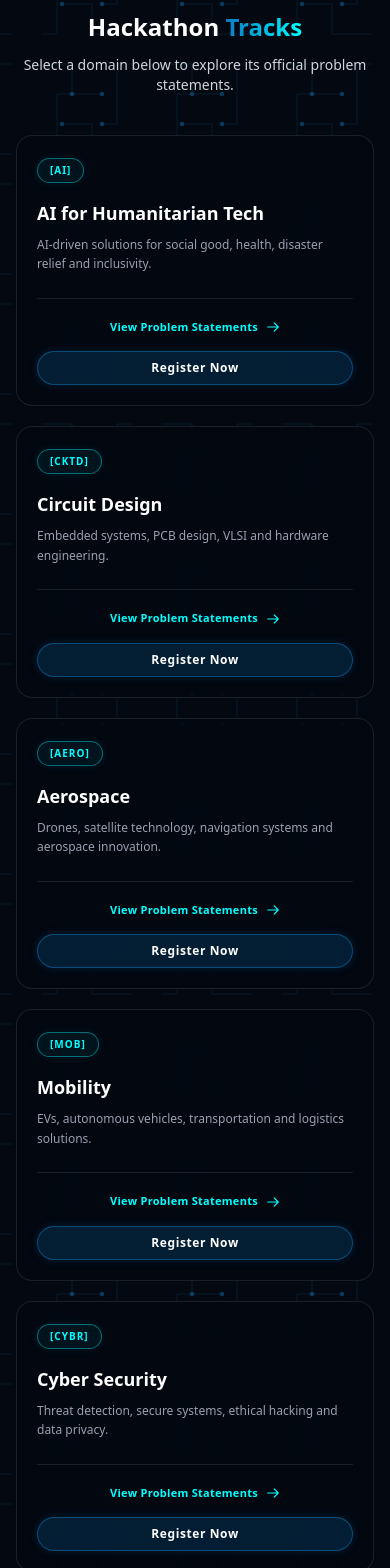
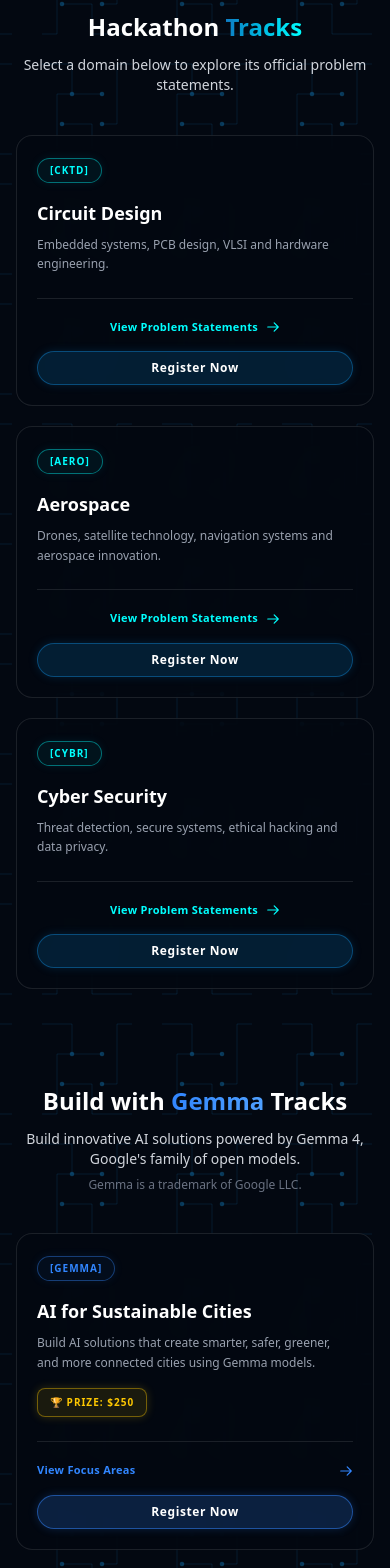
Before and after one commit to Sharanx77/neo-nexus-36.1, a Next.js app: page / in a window 390 px wide. Shown: the part 5618-7186 px from the top of the page. Built offline with nearby package versions, Linux system fonts and the light colour scheme.

Commit message:
Update Tracks.tsx

```diff
--- a/components/Tracks.tsx
+++ b/components/Tracks.tsx
@@ -29,21 +29,8 @@
     setActiveProblem(activeProblem === problemId ? null : problemId);
   };
 
+  // Standard Tracks (AI for Humanitarian Tech and Mobility are hidden)
   const trackData = [
-    {
-      id: 'ai',
-      tag: 'AI',
-      name: 'AI for Humanitarian Tech',
-      shortDesc: 'AI-driven solutions for social good, health, disaster relief and inclusivity.',
-      problems: [
-        { id: 'AI-01', title: 'Hyperlocal Al Disaster Early-Warning & Multilingual Alert System ', desc: 'Develop an Al-based Early Warning System that uses IMD APIs, satellite data, NDMA datasets, social media signals, and simulated loT sensor data to predict floods, cyclones, and landslides 12-72 hours in advance. The system displays risk levels and confidence scores on a Streamlit/React dashboard and sends multilingual voice and SMS alerts through Twilio/WhatsApp to communities with limited internet access, providing localized, timely disaster warnings using simulated sensor feeds without requiring physical IoT hardware. ' },
-        { id: 'AI-02', title: 'Al Health Screener for Rural Primary Health Centre Workers ', desc: 'Develop an Al-based Health Screening Assistant for PHC workers (ASHA/ANMs) that collects patient symptoms (via voice or form), vital signs, and medical history to generate low/medium/high risk stratification, referral guidance, and chronic disease alerts using an ML classifier trained on ICMR/NHP datasets. The mobile-first web app supports English and one Indian regional language (Kannada/Hindi), includes a basic patient tracker, integrates Google TTS/IndicTTS for voice assistance, and is designed for future compatibility with ABDM sandbox APIs. ' },
-        { id: 'AI-03', title: 'Affordable Al-Powered AAC Tool for Non-Verbal Differently-Abled Individuals ', desc: 'Develop an Al-powered Augmentative and Alternative Communication (AAC) tool for non-verbal individuals that enables communication through webcam-based eye-gaze tracking (MediaPipe Iris), facial gestures, or a symbol board with text-to-speech. The system adapts to user behavior by learning frequently used patterns, supports Hindi and one regional language, and provides offline, affordable communication assistance using technologies like MediaPipe, OpenCV, Coqui TTS, and SQLite. ' },
-        { id: 'AI-04', title: 'WhatsApp/IVR Crop Disease & Soil Advisory for Marginal Farmers ', desc: 'Develop an Al-powered Crop Advisory System accessible via WhatsApp or IVR that accepts crop photos or voice descriptions to detect diseases and pests using a CNN (PlantVillage dataset), provides farmer-language advisory (Hindi + Kannada), offers soil health recommendations based on NPK/pH values, and suggests relevant government schemes such as PM-KISAN and the Soil Health Card, ensuring easy access for small and marginal farmers with basic phones. ' },
-        { id: 'AI-05', title: 'Real-Time Indian Sign Language Recognition & Translation System ', desc: 'Develop a real-time Indian Sign Language (ISL) Recognition System that uses a webcam and MediaPipe Holistic to detect hand and facial landmarks, recognizes 50+ ISL signs using LSTM/Transformer models, and converts them into text and optional speech (TTS). The system also includes few-shot learning to add new signs without full retraining, achieving 80%+ accuracy for use in education, healthcare, and government services. ' },
-        { id: 'AI-06', title: 'Federated Al Platform for Privacy-Preserving Disease Surveillance Across PHCS ', desc: 'Develop a Federated Learning-Based Disease Outbreak Detection System where simulated PHC nodes train local models on symptom data without sharing raw patient records. A FedAvg aggregator combines these models to detect disease outbreaks and anomalous symptom clusters, with optional differential privacy for enhanced data security. The system displays a district-level disease risk heatmap, ensuring DPDP Act 2023 compliance while enabling real-time, privacy-preserving outbreak monitoring. ' }
-      ]
-    },
     {
       id: 'circuit',
       tag: 'CKTD',
@@ -70,19 +57,6 @@
         { id: 'AERO-03', title: 'Satellite Change Detection System for Airport OLS Zone Encroachment Monitoring ', desc: 'Develop an Al-based Satellite Change Detection System that compares multi-temporal Sentinel-2/Bhuvan satellite images to detect new built-up areas using U-Net or image differencing. The system identifies change polygons with coordinates and severity, checks them against AAI Obstacle Limitation Surface (OLS) boundaries, and generates a downloadable alert report with map visualization for monitoring unauthorized construction near airports. ' },
         { id: 'AERO-04', title: 'Drone Swarm Coordination Simulator for Disaster Search & Rescue ', desc: 'Develop an Albased -Multi-Drone Swarm Simulation for disaster search and rescue that simulates multiple drones using a decentralized coordination algorithm (e.g., stigmergy, auction-based, or MARL) to maximize area coverage and victim detection under battery constraints. The system provides swarm path visualization, evaluates coverage and detection metrics, and compares performance against a single-drone baseline. ' },
         { id: 'AERO-05', title: 'Al Space Weather Impact Predictor for LEO Satellite Operations ', desc: 'Develop an Al-based Space Weather Impact Prediction System for LEO satellites that uses NOAA SWPC alerts and Kp index data to predict atmospheric drag and orbit decay using LSTM/Gaussian Process models. The system estimates re-entry timeline changes for user-defined satellite TLEs, displays a risk dashboard, and sends configurable alerts when space weather conditions exceed specified Kp thresholds. ' }
-      ]
-    },
-    {
-      id: 'mob',
-      tag: 'MOB',
-      name: 'Mobility',
-      shortDesc: 'EVs, autonomous vehicles, transportation and logistics solutions.',
-      problems: [
-        { id: 'MOB-01', title: 'Predictive Battery State-of-Health System for Indian EV Two-Wheelers ', desc: 'Develop an Al-based Battery State of Health (SoH) and Remaining Useful Life (RUL) Prediction System that uses NASA/CALCE battery datasets to train an LSTM/Gaussian Process model, applies Indian 2-wheeler duty cycle corrections (city traffic, monsoon charging, heat stress), and provides an interactive fleet dashboard with SoH/RUL predictions, configurable alerts, and model performance metrics (MAE/RMSE). ' },
-        { id: 'MOB-02', title: 'Reinforcement Learning-Based Adaptive Traffic Signal Control for Indian Intersections ', desc: 'Develop an Al-based Adaptive Traffic Signal Control System using SUMO and DQN/Q-learning to optimize signal timings at a 4-way Indian mixed-traffic intersection based on real-time queue lengths. The system compares performance with fixed-timing and Webster\'s method under peak and off-peak traffic, evaluates wait time, throughput, and emissions, and optionally uses YOLO-based vehicle counting from real traffic video. ' },
-        { id: 'MOB-03', title: 'Accessibility-First Multi-Modal Journey Planner Using Indian GTFS Data ', desc: 'Develop an accessible multi-modal journey planner that uses GTFS data (BMTC/BEST/DTC) and OpenStreetMap to provide cost-optimized, accessibility-aware routes with elevators, ramps, and accessible stops. The app features a screen-reader (ARIA) compatible interface, voice guidance, real-time disruption alerts, and supports multi-modal routing using Dijkstra/A* algorithms. ' },
-        { id: 'MOB-04', title: 'Vehicle-to-Grid (V2G) Energy Management System Simulator for Indian EV Fleets ', desc: 'Develop an Al-based Vehicle-to-Grid (V2G) Energy Management System that simulates an EV fleet and a local grid with solar generation and demand variability using POSOCO data. The system uses LP or RL optimization to schedule charging/discharging cycles, minimizing electricity costs while maintaining vehicle availability, and provides a dashboard comparing cost savings and grid stress reduction with and without V2G. ' },
-        { id: 'MOB-05', title: 'Autonomous Last-Mile Delivery Robot Simulation for Indian Urban Environments ', desc: 'Develop a ROS2-based Autonomous Delivery Robot Simulation that navigates a simulated Indian urban environment using LiDAR, camera, and SLAM (GMapping/Cartographer) for mapping and localization. The system performs dynamic obstacle avoidance, multi-stop route optimization, and monsoon visibility simulation, while evaluating delivery success rate, travel time, and collision metrics in Gazebo/AirSim. ' }
       ]
     },
     {
@@ -115,7 +89,8 @@
       id: 'gemma-cities',
       tag: 'GEMMA',
       name: 'AI for Sustainable Cities',
-      shortDesc: 'Build AI solutions that create smarter, safer, greener, and more connected cities using Gemma models .',
+      shortDesc: 'Build AI solutions that create smarter, safer, greener, and more connected cities using Gemma models.',
+      prize: '$250',
       problems: [
         { id: 'FOCUS-01', title: 'Smart Mobility & Traffic Management' },
         { id: 'FOCUS-02', title: 'Public Services & Citizen Engagement' },
@@ -123,7 +98,8 @@
         { id: 'FOCUS-04', title: 'Waste & Water Management' },
         { id: 'FOCUS-05', title: 'Energy & Environmental Sustainability' },
         { id: 'FOCUS-06', title: 'Disaster Management & Emergency Response' },
-        { id: 'FOCUS-07', title: 'Smart Governance & Civic Tech' }
+        { id: 'FOCUS-07', title: 'Smart Governance & Civic Tech' },
+        { id: 'FOCUS-08', title: 'Open Innovation: Formulate and solve your own unique problem statement within this domain.' }
       ]
     },
     {
@@ -131,6 +107,7 @@
       tag: 'GEMMA',
       name: 'AI for Cyber Security',
       shortDesc: 'Develop AI-powered solutions that enhance digital security, privacy, and cyber resilience.',
+      prize: '$250',
       problems: [
         { id: 'FOCUS-01', title: 'Threat Detection & Incident Response' },
         { id: 'FOCUS-02', title: 'Phishing & Fraud Detection' },
@@ -138,7 +115,8 @@
         { id: 'FOCUS-04', title: 'Security Operations (SOC) Automation' },
         { id: 'FOCUS-05', title: 'Identity & Access Management' },
         { id: 'FOCUS-06', title: 'Privacy & Data Protection' },
-        { id: 'FOCUS-07', title: 'Secure Coding & Developer Security Tools' }
+        { id: 'FOCUS-07', title: 'Secure Coding & Developer Security Tools' },
+        { id: 'FOCUS-08', title: 'Open Innovation: Formulate and solve your own unique problem statement within this domain.' }
       ]
     },
     {
@@ -146,6 +124,7 @@
       tag: 'GEMMA',
       name: 'AI for Education',
       shortDesc: 'Create AI applications that make learning more personalized, accessible, and engaging.',
+      prize: '$250',
       problems: [
         { id: 'FOCUS-01', title: 'AI Tutors & Personalized Learning' },
         { id: 'FOCUS-02', title: 'Student Assessment & Feedback' },
@@ -153,7 +132,8 @@
         { id: 'FOCUS-04', title: 'Accessibility & Inclusive Education' },
         { id: 'FOCUS-05', title: 'Teacher Productivity Tools' },
         { id: 'FOCUS-06', title: 'Career Guidance & Skill Development' },
-        { id: 'FOCUS-07', title: 'Lifelong Learning' }
+        { id: 'FOCUS-07', title: 'Lifelong Learning' },
+        { id: 'FOCUS-08', title: 'Open Innovation: Formulate and solve your own unique problem statement within this domain.' }
       ]
     },
     {
@@ -161,6 +141,7 @@
       tag: 'GEMMA',
       name: 'AI for Humanitarian Tech',
       shortDesc: 'Develop AI solutions that improve lives and address pressing societal challenges.',
+      prize: '$250',
       problems: [
         { id: 'FOCUS-01', title: 'Healthcare & Public Health' },
         { id: 'FOCUS-02', title: 'Disaster Relief & Crisis Response' },
@@ -168,7 +149,8 @@
         { id: 'FOCUS-04', title: 'Mental Health & Well-being' },
         { id: 'FOCUS-05', title: 'Agriculture & Food Security' },
         { id: 'FOCUS-06', title: 'Financial Inclusion' },
-        { id: 'FOCUS-07', title: 'Climate Action & Social Impact' }
+        { id: 'FOCUS-07', title: 'Climate Action & Social Impact' },
+        { id: 'FOCUS-08', title: 'Open Innovation: Formulate and solve your own unique problem statement within this domain.' }
       ]
     }
   ];
@@ -190,7 +172,7 @@
             </p>
           </div>
 
-          <div className="grid grid-cols-1 md:grid-cols-2 lg:grid-cols-3 gap-5 sm:gap-6 mb-24">
+          <div className="grid grid-cols-1 md:grid-cols-2 lg:grid-cols-3 gap-5 sm:gap-6 mb-24 justify-center">
             {trackData.map((domain) => (
               <div
                 key={domain.id}
@@ -209,9 +191,11 @@
                   {domain.name}
                 </h3>
 
-                <p className="text-gray-400 text-xs sm:text-sm leading-relaxed mb-6 flex-grow">
-                  {domain.shortDesc}
-                </p>
+                <div className="flex-grow flex flex-col items-start mb-6">
+                  <p className="text-gray-400 text-xs sm:text-sm leading-relaxed">
+                    {domain.shortDesc}
+                  </p>
+                </div>
 
                 <div className="mt-auto border-t border-white/10 pt-5 flex flex-col sm:flex-row items-center justify-between gap-4">
                   <span className="text-[11px] sm:text-xs md:text-sm font-semibold tracking-wide text-cyan group-hover:text-white transition-colors flex items-center gap-2">
@@ -241,10 +225,10 @@
               Build with <span className="text-transparent bg-clip-text bg-gradient-to-r from-[#3186FF] to-[#4FA0FF]">Gemma</span> Tracks
             </h2>
             <p className="text-gray-300 text-sm sm:text-base max-w-2xl mx-auto mb-2">
-              Build innovative AI solutions powered by Gemma 4, Google's family of open models .
+              Build innovative AI solutions powered by Gemma 4, Google's family of open models.
             </p>
             <p className="text-gray-500 text-xs font-medium">
-              Gemma is a trademark of Google LLC .
+              Gemma is a trademark of Google LLC.
             </p>
           </div>
 
@@ -268,9 +252,17 @@
                   {domain.name}
                 </h3>
 
-                <p className="text-gray-400 text-xs sm:text-sm leading-relaxed mb-6 flex-grow">
-                  {domain.shortDesc}
-                </p>
+                <div className="flex-grow flex flex-col items-start mb-6">
+                  <p className="text-gray-400 text-xs sm:text-sm leading-relaxed">
+                    {domain.shortDesc}
+                  </p>
+
+                  {domain.prize && (
+                    <span className="mt-4 inline-block px-3 py-1.5 text-yellow-400 border border-yellow-400/40 rounded-lg text-[10px] sm:text-xs font-bold tracking-widest bg-yellow-400/10 shadow-[0_0_10px_rgba(250,204,21,0.2)]">
+                      🏆 PRIZE: {domain.prize}
+                    </span>
+                  )}
+                </div>
 
                 <div className="mt-auto border-t border-white/10 pt-5 flex flex-col gap-4">
                   <span className="text-[11px] sm:text-xs md:text-sm font-semibold tracking-wide text-[#3186FF] group-hover:text-white transition-colors flex items-center justify-between">
@@ -294,7 +286,7 @@
             ))}
           </div>
 
-          {/* --- REDUCED GUIDELINES & REQUIREMENT BLOCK MOVED AFTER TRACKS --- */}
+          {/* GUIDELINES & REQUIREMENT BLOCK */}
           <div className="max-w-5xl mx-auto bg-[#030811]/60 backdrop-blur-md border border-[#3186FF]/30 p-5 sm:p-6 rounded-2xl shadow-[0_0_20px_rgba(49,134,255,0.05)]">
             <h3 className="text-white text-sm sm:text-base font-bold uppercase tracking-wider mb-4 text-center md:text-left flex items-center justify-center md:justify-start gap-2">
               <span className="text-[#3186FF]">⚡</span> Gemma Track Requirements & Guidelines
@@ -302,19 +294,19 @@
             <div className="grid grid-cols-1 sm:grid-cols-2 md:grid-cols-4 gap-4 text-left">
               <div className="bg-white/5 p-3 sm:p-4 rounded-xl border border-white/5">
                 <h4 className="text-[#4FA0FF] font-bold text-xs sm:text-sm mb-1">1. Model Integration</h4>
-                <p className="text-gray-400 text-xs leading-relaxed">Must actively deploy Gemma models via prompting, RAG, or fine-tuning pipelines .</p>
+                <p className="text-gray-400 text-xs leading-relaxed">Must actively deploy Gemma models via prompting, RAG, or fine-tuning pipelines.</p>
               </div>
               <div className="bg-white/5 p-3 sm:p-4 rounded-xl border border-white/5">
                 <h4 className="text-[#4FA0FF] font-bold text-xs sm:text-sm mb-1">2. Target Impact</h4>
-                <p className="text-gray-400 text-xs leading-relaxed">Solutions must present creative and structurally effective approaches to problem solving .</p>
+                <p className="text-gray-400 text-xs leading-relaxed">Solutions must present creative and structurally effective approaches to problem solving.</p>
               </div>
               <div className="bg-white/5 p-3 sm:p-4 rounded-xl border border-white/5">
                 <h4 className="text-[#4FA0FF] font-bold text-xs sm:text-sm mb-1">3. Working Prototype</h4>
-                <p className="text-gray-400 text-xs leading-relaxed">Evaluations depend entirely on live runtime stability and production repository checks .</p>
+                <p className="text-gray-400 text-xs leading-relaxed">Evaluations depend entirely on live runtime stability and production repository checks.</p>
               </div>
               <div className="bg-white/5 p-3 sm:p-4 rounded-xl border border-white/5">
                 <h4 className="text-[#4FA0FF] font-bold text-xs sm:text-sm mb-1">4. Deliverables</h4>
-                <p className="text-gray-400 text-xs leading-relaxed">Requires a concise Kaggle write-up submission along with an architectural walk-through video .</p>
+                <p className="text-gray-400 text-xs leading-relaxed">Requires a concise Kaggle write-up submission along with an architectural walk-through video.</p>
               </div>
             </div>
           </div>
@@ -357,6 +349,7 @@
                 const hasDesc = !!problem.desc;
                 const isProblemActive = activeProblem === problem.id;
                 const isGemma = activeDomainData.tag === 'GEMMA';
+                const isOpenInnovation = problem.id === 'FOCUS-08';
 
                 return (
                   <div
@@ -365,7 +358,9 @@
                     className={`${hasDesc ? 'cursor-pointer' : 'cursor-default'} rounded-xl sm:rounded-2xl border transition-all duration-300 flex flex-col bg-[#030811] overflow-hidden
                       ${(isProblemActive && hasDesc)
                         ? (isGemma ? 'border-[#3186FF] shadow-[0_0_20px_rgba(49,134,255,0.4)]' : 'border-electric shadow-[0_0_20px_rgba(14,124,196,0.4)]')
-                        : (isGemma ? 'border-white/10 hover:border-[#3186FF]/40 hover:bg-white/5' : 'border-white/10 hover:border-cyan/40 hover:bg-white/5')
+                        : (isGemma
+                            ? (isOpenInnovation ? 'border-yellow-400/50 shadow-[0_0_15px_rgba(250,204,21,0.15)] bg-yellow-400/5' : 'border-white/10 hover:border-[#3186FF]/40 hover:bg-white/5')
+                            : 'border-white/10 hover:border-cyan/40 hover:bg-white/5')
                       }`}
                   >
                     {hasDesc ? (
@@ -397,10 +392,15 @@
                     ) : (
                       // GEMMA TRACK: Simple Point Focus Area
                       <div className="p-3 sm:p-4 flex items-center gap-3 sm:gap-4">
-                        <span className="shrink-0 inline-block px-2.5 py-0.5 rounded-full bg-[#3186FF]/20 text-[#4FA0FF] text-[10px] sm:text-xs font-mono font-bold border border-[#3186FF]/30 shadow-[0_0_10px_rgba(49,134,255,0.2)]">
+                        <span className={`shrink-0 inline-block px-2.5 py-0.5 rounded-full text-[10px] sm:text-xs font-mono font-bold border
+                          ${isOpenInnovation
+                            ? 'bg-yellow-400/20 text-yellow-400 border-yellow-400/40 shadow-[0_0_10px_rgba(250,204,21,0.2)]'
+                            : 'bg-[#3186FF]/20 text-[#4FA0FF] border-[#3186FF]/30 shadow-[0_0_10px_rgba(49,134,255,0.2)]'
+                          }`}
+                        >
                           {problem.id}
                         </span>
-                        <h4 className="font-bold text-sm sm:text-base text-gray-200">
+                        <h4 className={`font-bold text-sm sm:text-base ${isOpenInnovation ? 'text-yellow-100' : 'text-gray-200'}`}>
                           {problem.title}
                         </h4>
                       </div>
```
